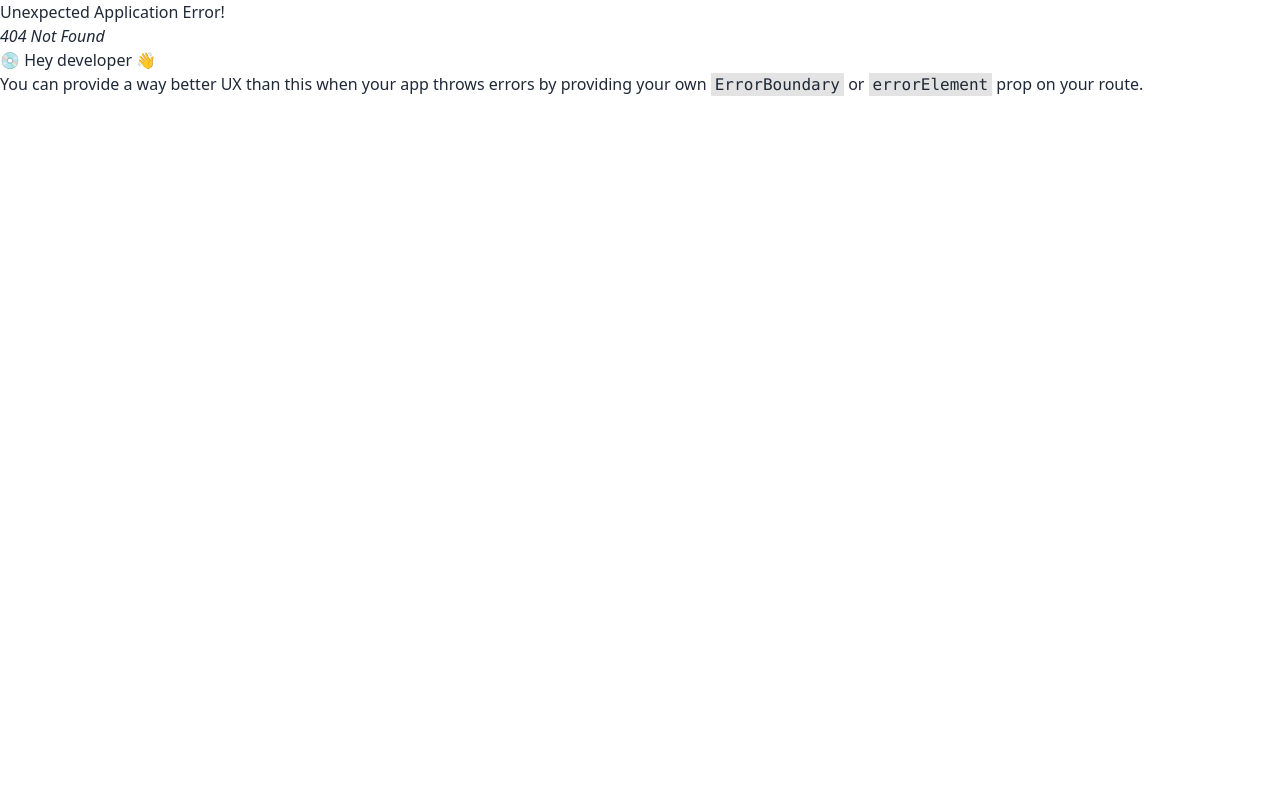
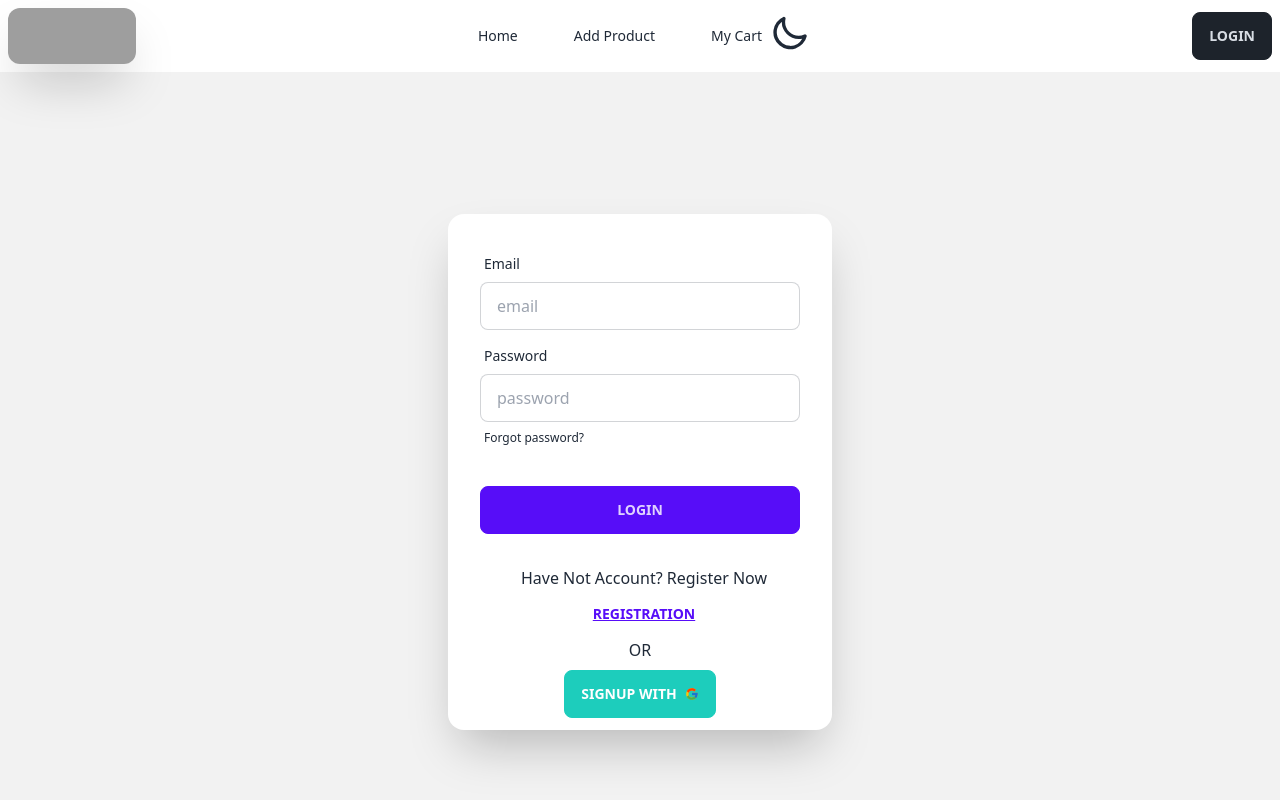
Before and after one commit to Cmango005/CarHub, a React (Vite) app: page /login in a window 1280 px wide. Before the commit this address had no page. Shown: the top 800 px of the page. Built offline with nearby package versions, Linux system fonts and the light colour scheme; no server answers; grey boxes are pictures that could not be loaded.

Commit message:
login & registration commit

```diff
--- a/package.json
+++ b/package.json
@@ -11,6 +11,7 @@
   },
   "dependencies": {
     "aos": "^2.3.4",
+    "firebase": "^10.5.0",
     "localforage": "^1.10.0",
     "match-sorter": "^6.3.1",
     "react": "^18.2.0",
--- /dev/null
+++ b/src/assets/Components/Cart/AddToCart.jsx
@@ -0,0 +1,11 @@
+
+
+const AddToCart = () => {
+    return (
+        <div>
+
+        </div>
+    );
+};
+
+export default AddToCart;
--- a/src/assets/Components/Details/Details.jsx
+++ b/src/assets/Components/Details/Details.jsx
@@ -1,5 +1,5 @@
 
-import { useLoaderData, useParams } from "react-router-dom";
+import { Link, useLoaderData, useParams } from "react-router-dom";
 
 const Details = () => {
 
@@ -21,7 +21,7 @@ const Details = () => {
                 </div>
             </div>
             <div>
-                <button className="btn btn-outline btn-error">Add To Cart</button>
+                <Link to={`/cart/${detail._id}`}><button className="btn btn-outline btn-error">Add To Cart</button></Link>
             </div>
         </div>
 
--- /dev/null
+++ b/src/assets/Components/Login/Login.jsx
@@ -0,0 +1,83 @@
+import { useContext } from "react";
+import { NavLink, useLocation, useNavigate } from "react-router-dom";
+import { AuthContext } from "../../../providers/AuthProvider";
+import { FcGoogle } from 'react-icons/fc';
+import { GoogleAuthProvider } from "firebase/auth";
+import { ToastContainer, toast } from "react-toastify";
+import 'react-toastify/dist/ReactToastify.css';
+
+const Login = () => {
+  const { logIn, googleSignIn } = useContext(AuthContext);
+  const location = useLocation();
+  const navigate = useNavigate();
+  const handleLogin = e => {
+    e.preventDefault();
+    const form = new FormData(e.currentTarget);
+    const email = form.get('email');
+    const password = form.get('password')
+    logIn(email, password)
+      .then(result => {
+        console.log(result.user)
+        toast('Login successful')
+        navigate(location?.state ? location.state : "/")
+      })
+      .catch(error => {
+        console.log(error)
+      })
+  }
+  const handleSignInGoogle = () => {
+    const provider = new GoogleAuthProvider();
+
+    googleSignIn(provider)
+
+      .then(Result => {
+        toast('sign in with google successful')
+        console.log(Result);
+
+        navigate(location?.state ? location.state : "/")
+
+      })
+
+      .catch()
+
+  }
+
+  return (
+    <div className="hero min-h-screen bg-base-200">
+      <div className="hero-content flex-col lg:flex-row-reverse">
+
+        <div className="card flex-shrink-0 w-full max-w-sm shadow-2xl bg-base-100">
+          <form onSubmit={handleLogin} className="card-body">
+            <div className="form-control">
+              <label className="label">
+                <span className="label-text">Email</span>
+              </label>
+              <input type="email" placeholder="email" name="email" className="input input-bordered" required />
+            </div>
+            <div className="form-control">
+              <label className="label">
+                <span className="label-text">Password</span>
+              </label>
+              <input type="password" placeholder="password" name="password" className="input input-bordered" required />
+              <label className="label">
+                <a href="#" className="label-text-alt link link-hover">Forgot password?</a>
+              </label>
+            </div>
+            <div className="form-control mt-6">
+              <button className="btn btn-primary">Login</button>
+            </div>
+          </form>
+
+          <div className="text-center">
+            <p className="ml-2">Have Not Account? Register Now<NavLink to='/register'><button className="btn btn-link">Registration</button></NavLink></p>
+            <p className="text-center mb-2">OR</p>
+            <button onClick={handleSignInGoogle} className="btn btn-accent text-white mb-3 ">SignUp With <FcGoogle></FcGoogle></button>
+            <ToastContainer />
+          </div>
+        </div>
+      </div>
+    </div>
+  );
+};
+
+export default Login;
--- a/src/assets/Components/Navbar/Navbar.jsx
+++ b/src/assets/Components/Navbar/Navbar.jsx
@@ -1,8 +1,15 @@
-import { } from "react";
-import { NavLink } from "react-router-dom";
+import { useContext } from "react";
+import { Link, NavLink } from "react-router-dom";
 import "./Navbar.css"
+import { AuthContext } from "../../../providers/AuthProvider";
 
 const Navbar = () => {
+  const { user, logOut } = useContext(AuthContext)
+  const handleSignOut = () => {
+    logOut()
+      .then()
+      .catch()
+  }
   const setDark = () => {
     document.querySelector("body").setAttribute('data-theme', 'dark')
   }
@@ -42,9 +49,7 @@ const Navbar = () => {
 
           </nav>
         </ul>
-      </div>
-
-      <div className="navbar-end lg:flex">
+        <div >
         <label onChange={toggleTheme} className="swap swap-rotate">
 
           {/* this hidden checkbox controls the state */}
@@ -60,6 +65,26 @@ const Navbar = () => {
         </label>
 
       </div>
+      </div>
+
+
+      {
+        user ?
+          <div className="navbar-end flex">
+
+            <div className="flex items-center flex-row-reverse">
+              <h3 className="">{user.displayName}</h3>
+              <img className="w-16 rounded-full border-2" src={user.photoURL} alt="" />
+            </div>
+
+            <button onClick={handleSignOut} className="btn btn-active btn-neutral hover:bg-orange-500 hover:text-white">LogOut</button>
+          </div>
+          :
+          <div className="navbar-end flex">
+
+            <Link to='/login'><button className="btn btn-active btn-neutral hover:bg-orange-500 hover:text-white">LogIn</button></Link>
+          </div>
+      }
 
 
 
--- /dev/null
+++ b/src/assets/Components/Registration/Registration.jsx
@@ -0,0 +1,72 @@
+import { useContext, useState } from "react";
+import { AuthContext } from "../../../providers/AuthProvider";
+
+
+const Registration = () => {
+  const [errMessage, setErrMessage] = useState('')
+  const { createUser } = useContext(AuthContext);
+
+  const handleRegister = e => {
+    e.preventDefault();
+    const form = new FormData(e.currentTarget)
+    const email = form.get('email');
+    const password = form.get('password');
+    setErrMessage('')
+    if (password.length < 6) {
+      setErrMessage('password cannot be less then 6 character')
+      return
+    }
+    else if (!/[A-Z]/.test(password)) {
+      setErrMessage('password must have a upper case letter')
+      return
+    }
+    else if (!/[!@#$%^&*(),.?":{}|<>]/.test(password)) {
+      setErrMessage('password must have a special character')
+      return
+    }
+    createUser(email, password)
+      .then(result => {
+        console.log(result.user)
+      })
+      .catch(error => {
+        console.log(error)
+      })
+
+
+  }
+  return (
+    <div className="hero min-h-screen bg-base-200">
+      <div className="hero-content flex-col lg:flex-row-reverse">
+
+        <div className="card flex-shrink-0 w-full max-w-sm shadow-2xl bg-base-100">
+          <form onSubmit={handleRegister} className="card-body">
+            <div className="form-control">
+              <label className="label">
+                <span className="label-text">Email</span>
+              </label>
+              <input type="email" placeholder="email" name="email" className="input input-bordered" required />
+            </div>
+            <div className="form-control">
+              <label className="label">
+                <span className="label-text">Password</span>
+              </label>
+              <input type="password" placeholder="password" name="password" className="input input-bordered" required />
+              <label className="label">
+                <a href="#" className="label-text-alt link link-hover">Forgot password?</a>
+              </label>
+            </div>
+            <div className="form-control mt-6">
+              <button className="btn btn-primary">Registration</button>
+            </div>
+
+          </form>
+          {
+            errMessage && <p className='ml-3 p-3 text-fuchsia-700 mb-3' >{errMessage}</p>
+          }
+        </div>
+      </div>
+    </div>
+  );
+};
+
+export default Registration;
--- /dev/null
+++ b/src/assets/Components/Route/PrivateRoute.jsx
@@ -0,0 +1,18 @@
+import { useContext } from "react";
+import { AuthContext } from "../../../providers/AuthProvider";
+import { Navigate, useLocation } from "react-router-dom";
+
+
+const PrivateRoute = ({children}) => {
+    const {user,loading}=useContext(AuthContext);
+    const location = useLocation();
+    if(loading){
+        return <span className="loading loading-spinner loading-lg"></span>
+    }
+    if(user){
+       return children
+    }
+    return <Navigate state={location.pathname} to="/login"></Navigate>
+};
+
+export default PrivateRoute;
--- /dev/null
+++ b/src/firebase/firebase.config.js
@@ -0,0 +1,18 @@
+// Import the functions you need from the SDKs you need
+import { initializeApp } from "firebase/app";
+// TODO: Add SDKs for Firebase products that you want to use
+// https://firebase.google.com/docs/web/setup#available-libraries
+
+// Your web app's Firebase configuration
+const firebaseConfig = {
+  apiKey: "AIzaSyAlCCkw7YFz7IiGKgaIAQAjsCcwOQbqsHw",
+  authDomain: "my-assignment-10-f871f.firebaseapp.com",
+  projectId: "my-assignment-10-f871f",
+  storageBucket: "my-assignment-10-f871f.appspot.com",
+  messagingSenderId: "701191733101",
+  appId: "1:701191733101:web:9ea32ebb9c872d685ba464"
+};
+
+// Initialize Firebase
+const app = initializeApp(firebaseConfig);
+export default app;
--- /dev/null
+++ b/src/providers/AuthProvider.jsx
@@ -0,0 +1,45 @@
+import { createContext, useEffect, useState } from "react";
+import { createUserWithEmailAndPassword, getAuth, onAuthStateChanged, signInWithEmailAndPassword, signInWithPopup, signOut } from "firebase/auth";
+import app from "../firebase/firebase.config";
+
+export const AuthContext =createContext(null)
+
+const auth = getAuth(app);
+const AuthProvider = ({children}) => {
+    const[user,setUser]=useState(null);
+    const [loading,setLoading]=useState(true)
+    const  googleSignIn= (provider)=>{
+        setLoading(true);
+       return signInWithPopup(auth, provider)
+
+    }
+    const createUser =(email,password)=>{
+        setLoading(true)
+        return createUserWithEmailAndPassword(auth,email,password)
+    }
+    const logIn=(email,password)=>{
+        setLoading(true)
+          return signInWithEmailAndPassword(auth,email,password)
+    }
+    const logOut =()=>{
+        setLoading(true)
+        return signOut(auth);
+    }
+    useEffect( ()=>{
+       const unSubscribe= onAuthStateChanged(auth,currentUser=>{
+            setUser(currentUser);
+            setLoading(false);
+        })
+        return ()=>{
+            unSubscribe();
+        }
+    },[])
+    const authInfo ={user,googleSignIn,loading,createUser,logIn,logOut}
+    return (
+        <AuthContext.Provider value={authInfo}>
+            {children}
+        </AuthContext.Provider>
+    );
+};
+
+export default AuthProvider;
```
Also changed, not shown: src/main.jsx (+18 -3 lines), 1 other file (tests, documents, lock files or other folders).
